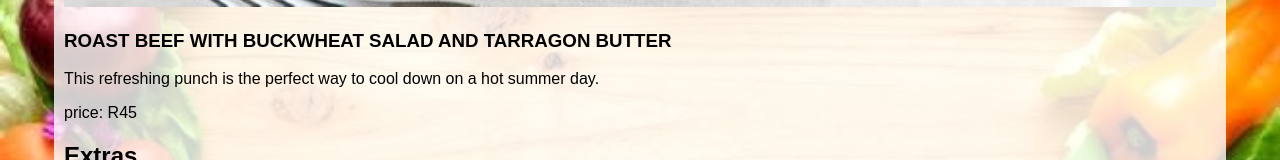
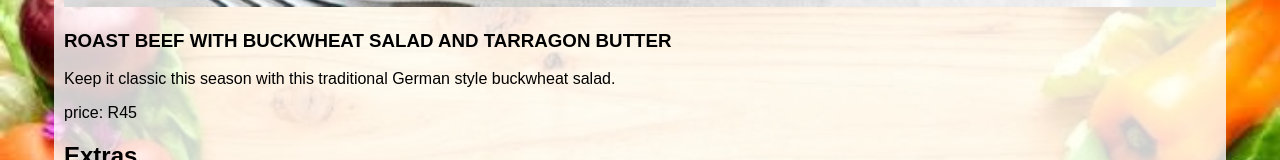
Before and after one commit to yandiswasompali-ITvarsity/module3-assessment2, a plain HTML site: page main2.html in a window 1280 px wide. Shown: the part 903-1063 px from the top of the page. Drawn offline with Linux system fonts and the light colour scheme.

Commit message:
Update main2.html

```diff
--- a/main2.html
+++ b/main2.html
@@ -29,7 +29,7 @@ Restaurent Menu
            <div id="info-box-full">
                 <img src="images/main2.JPG"/>
                 <h3> ROAST BEEF WITH BUCKWHEAT SALAD AND TARRAGON BUTTER</h3>
-<p> This refreshing punch is the perfect way to cool down on a hot summer day. </p>
+<p> Keep it classic this season with this traditional German style buckwheat salad. </p>
 
     <div class="description">
 
```
